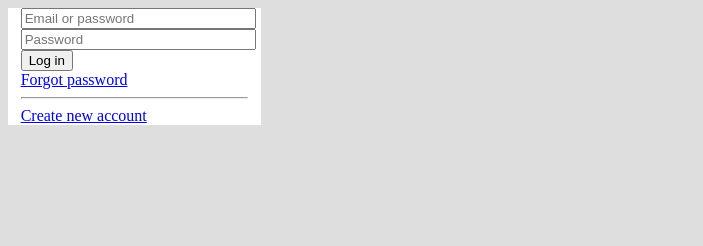
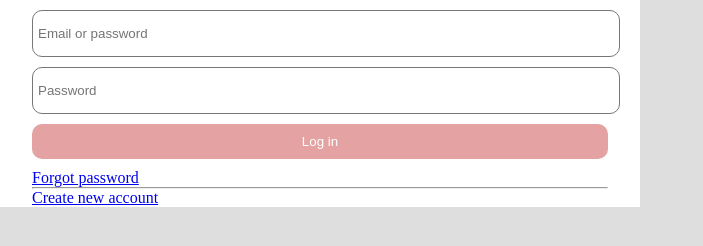
Before and after one commit to sananabbasov/k318-initial, a plain HTML site: page index.html in a window 1280 px wide. Shown: the whole page, without its empty margins (0-703 px from the left). Drawn offline with Linux system fonts and the light colour scheme.

Commit message:
22.09.2022

```diff
--- a/index.html
+++ b/index.html
@@ -7,6 +7,10 @@
     <meta name="viewport" content="width=device-width, initial-scale=1.0">
     <title>Document</title>
     <style>
+        *{
+            margin: 0;
+            padding: 0;
+        }
 
         body {
             background-color: #dedede;
@@ -14,16 +18,56 @@
 
         .login-card {
             background-color: #ffffff;
-            width: 20%;
+            width: 50%;
+            /* margin: 50px; */
+            /* margin-top: 10px; */
+            /* margin-left: 10px; */
+            /* margin-right: 10px; */
         }
         .login-card .login-card-box{
             width: 90%;
             margin: auto;
         }
-        .login-card .login-card-box input{
+        .login-card .login-card-box .my-input{
             width: 100%;
+            padding: 5px;
+            /* margin-bottom: 10px;
+            margin-top: 10px; */
+            /* margin: 10px 0; */
+            /* margin-top: 10px;
+            margin-left: 4px;
+            margin-right: 7px;
+            margin-bottom: 3px; */
+            /* margin: 10px 20px 30px 40px; */
+            margin-top: 10px;
+            border-radius: 10px;
+            height: 35px;
+            border: 1px solid #777777;
+            /* border: 1px dashed #777777; */
+        }
+        .login-card .login-card-box .btn{
+            background-color: #e4a2a2;
+            border: 0px;
+            margin: 10px 0;
+            padding: 10px 20px;
+            width: 100%;
+            color: #fff;
+            border-radius: 10px;
+            cursor: pointer;
         }
     </style>
+
+
+<!--
+ - margin colden bosluq
+ - margin: 10px; her terefden bosluq
+ - margin-top: 10px; yuxaridan boslud
+ - margin-left: 10px; soldan bosluq
+ - margin-right: 10px; sag bosluq
+ - margin-bottom: 10px; asagidan bosluq
+ - margin: 10px 5px; yuxari ve asagidan 10px soldan ve sagdan 5px bosluq
+ - margin: 10px 10px 10px 10px saat eqrebi istiqametinde bosluq
+ -->
 </head>
 
 <body>
@@ -31,11 +75,11 @@
     <!-- Login card start -->
     <div class="login-card">
         <div class="login-card-box">
-            <input type="text" placeholder="Email or password">
+            <input class="my-input" type="text" placeholder="Email or password">
             <br>
-            <input type="password" placeholder="Password">
+            <input class="my-input" type="password" placeholder="Password">
             <br>
-            <button>Log in</button>
+            <button class="btn">Log in</button>
             <br>
             <a href="#">Forgot password</a>
             <hr>
```
